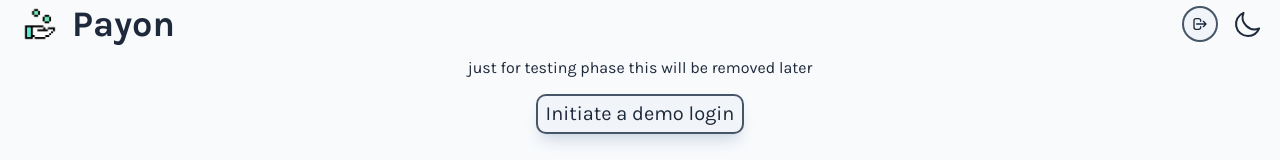
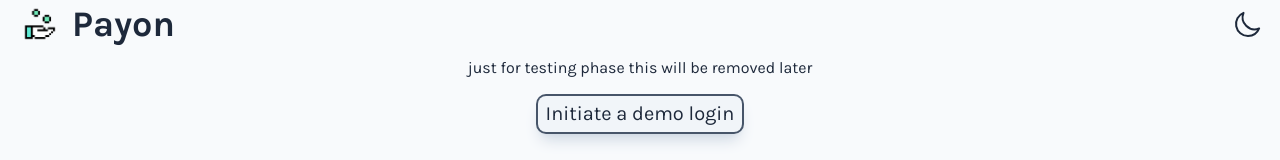
Before and after one commit to pushkarydv/payon-web, a React (Create React App) app: page / in a window 1280 px wide. Shown: the top 160 px of the page. Built offline with nearby package versions, Linux system fonts and the light colour scheme; sample sign-in values are in the browser's storage.

Commit message:
fixed logout button

```diff
--- a/src/components/global/Header/Header.js
+++ b/src/components/global/Header/Header.js
@@ -1,8 +1,9 @@
 import React, { useEffect, useState } from "react";
 import { MoonIcon, SunIcon, LogoutIcon } from "@heroicons/react/outline";
-import { Link, useNavigate } from "react-router-dom";
+import { Link, useLocation, useNavigate } from "react-router-dom";
 export default function Header() {
   const navigate = useNavigate();
+  const currentRoute = useLocation(); // fetching properties of current route
   const [dark, setDark] = useState(false);
   const [logout, setLogout] = useState(false); // this state is used to show or hide logout button
   useEffect(() => {
@@ -13,9 +14,12 @@ export default function Header() {
     }
 
     if (localStorage.getItem("payon-web-user")) {
-      setLogout(true);
+      // check if user is on homepage - if it is on homepage then no logout button will be shown
+      if (!(currentRoute.pathname === "/")) {
+        setLogout(true);
+      }
     }
-  }, []);
+  }, [currentRoute.pathname]);
   function changeTheme() {
     if (dark) {
       document.documentElement.classList.remove("dark");
@@ -42,7 +46,7 @@ export default function Header() {
         {/* show logout on the basis of state  */}
         {logout && (
           <button
-            className="my-2 mx-auto bg-slate-100 p-2 rounded-full ring-2 ring-slate-600   dark:bg-slate-800 dark:text-slate-100  dark:ring-slate-200 mr-4"
+            className="my-2 mx-auto bg-slate-100 p-2 rounded-full ring-2 ring-slate-600   dark:bg-slate-800 dark:text-slate-100  dark:ring-slate-200 mr-4 active:scale-90"
             onClick={logoutUser}
           >
             <LogoutIcon className="w-4" />
```
